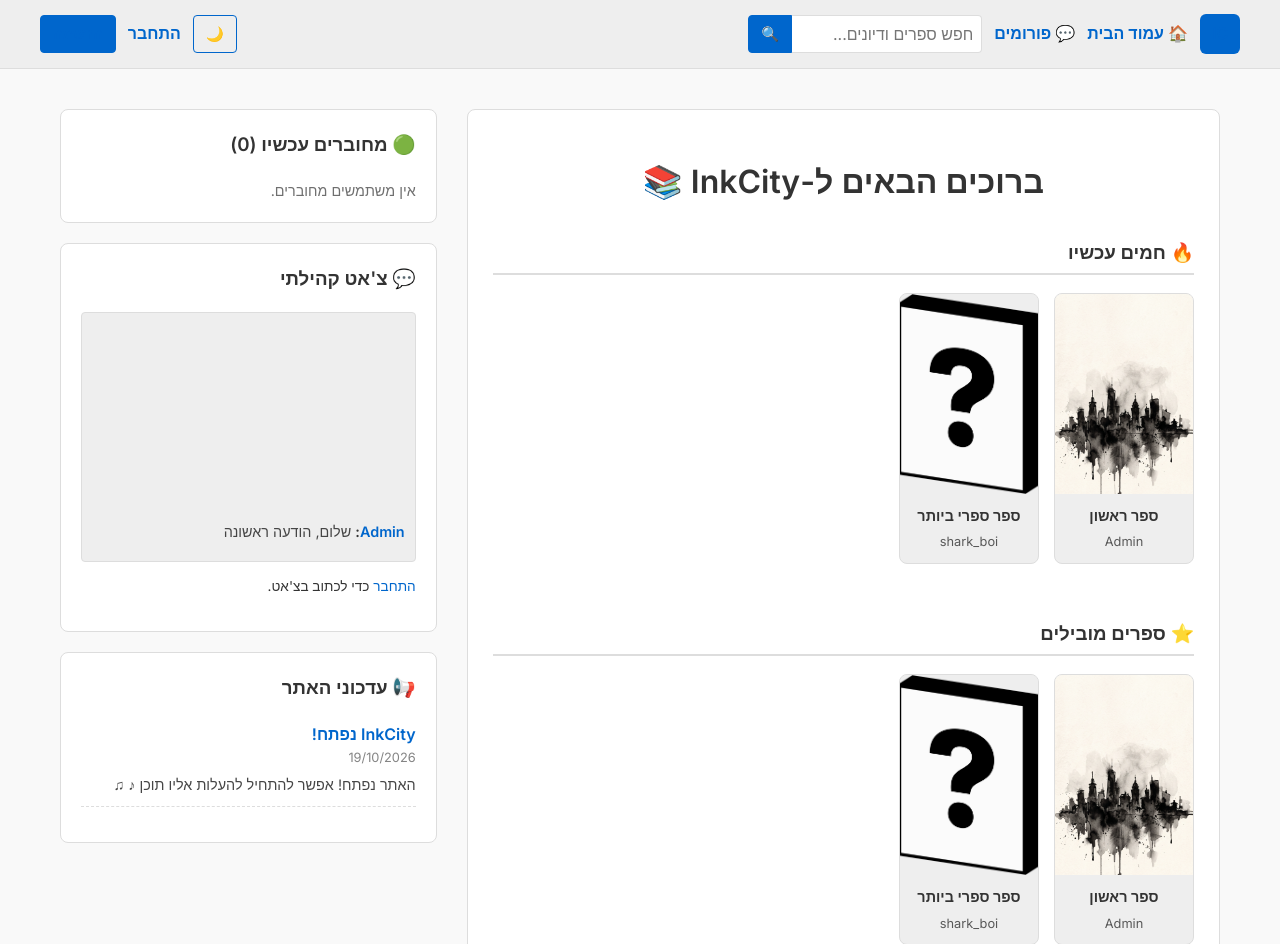
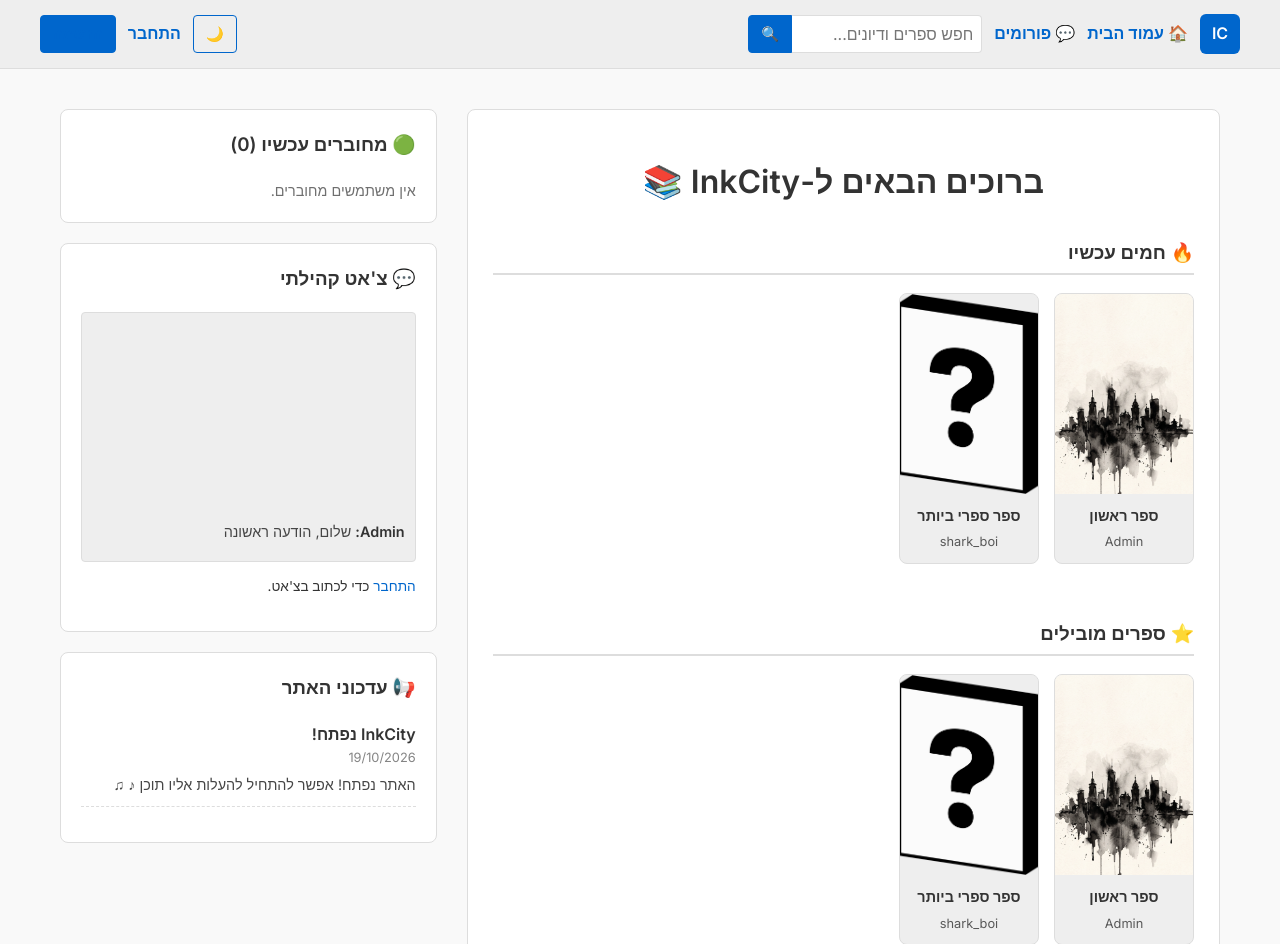
Before and after one commit to amirerez2000-alt/InkCity, a Django app: page / in a window 1280 px wide. Shown: the top 944 px of the page. Run offline with Django 5.2, Linux system fonts and the light colour scheme; data comes from the database, SQL or seed files in the repository; data that the repository does not hold is empty.

Commit message:
Polish design: fix navbar logo contrast, neutral link colours for titles and authors

```diff
--- a/books/templates/books/book_detail.html
+++ b/books/templates/books/book_detail.html
@@ -21,7 +21,7 @@
                     <span style="font-size: 0.5em; background: #e74c3c; color: white; padding: 3px 8px; border-radius: 4px; font-weight: normal;">🔒 טיוטה</span>
                 {% endif %}
             </h1>
-            <p>מאת: <a href="{% url 'profile_detail' book.author.username %}">{{ book.author.username }}</a></p>
+            <p>מאת: <a class="author-link" href="{% url 'profile_detail' book.author.username %}">{{ book.author.username }}</a></p>
 
             <div style="background: var(--nav-bg); padding: 15px; border-radius: 6px; border: 1px solid var(--border-color); margin-bottom: 15px;">
                 {{ book.summary|linebreaks }}
--- a/books/templates/books/forum_home.html
+++ b/books/templates/books/forum_home.html
@@ -8,7 +8,7 @@
 
     {% for category in categories %}
         <div style="border: 1px solid var(--border-color); padding: 15px; margin-bottom: 15px; border-radius: 6px; background: var(--nav-bg);">
-            <h3 style="margin-top: 0;"><a href="{% url 'category_detail' category.id %}">{{ category.name }}</a></h3>
+            <h3 style="margin-top: 0;"><a class="category-link" href="{% url 'category_detail' category.id %}">{{ category.name }}</a></h3>
             <p style="color: var(--text-color); opacity: 0.8;">{{ category.description }}</p>
             <span style="font-size: 0.85em; opacity: 0.6;">אשכולות בקטגוריה: {{ category.threads.count }}</span>
         </div>
--- a/books/templates/books/home.html
+++ b/books/templates/books/home.html
@@ -111,7 +111,7 @@
             <div class="chat-box">
                 {% for msg in chat_messages %}
                     <div class="chat-msg">
-                        <strong><a href="{% url 'profile_detail' msg.author.username %}">{{ msg.author.username }}</a>:</strong>
+                        <strong><a class="author-link" href="{% url 'profile_detail' msg.author.username %}">{{ msg.author.username }}</a>:</strong>
                         <span style="opacity: 0.9;">{{ msg.content }}</span>
                     </div>
                 {% empty %}
@@ -135,7 +135,7 @@
             <h3 style="margin-top: 0;">📢 עדכוני האתר</h3>
             {% for update in updates %}
                 <div style="margin-bottom: 15px; padding-bottom: 10px; border-bottom: 1px dashed var(--border-color);">
-                    <strong style="color: var(--link-color);">{{ update.title }}</strong>
+                    <strong class="update-title">{{ update.title }}</strong>
                     <div style="font-size: 0.8em; opacity: 0.6; margin-bottom: 5px;">{{ update.created_at|date:"d/m/Y" }}</div>
                     <p style="font-size: 0.9em; margin: 0; opacity: 0.9;">{{ update.content }}</p>
                 </div>
--- a/static/css/inkcity.css
+++ b/static/css/inkcity.css
@@ -36,6 +36,12 @@ a:hover { text-decoration: underline; }
 }
 .book-title:hover, .thread-title:hover, .profile-name:hover { text-decoration: underline; }
 
+.author-link, .update-title, .category-link {
+    color: var(--text-color);
+    text-decoration: none;
+}
+.author-link:hover, .category-link:hover { text-decoration: underline; }
+
 :focus-visible {
     outline: 2px solid var(--link-color);
     outline-offset: 2px;
@@ -66,7 +72,7 @@ a:hover { text-decoration: underline; }
     gap: 12px;
 }
 
-.navbar-logo {
+.navbar .navbar-logo {
     width: 40px;
     height: 40px;
     border-radius: 6px;
@@ -77,7 +83,7 @@ a:hover { text-decoration: underline; }
     align-items: center;
     justify-content: center;
 }
-.navbar-logo:hover { text-decoration: none; opacity: 0.9; }
+.navbar .navbar-logo:hover { text-decoration: none; opacity: 0.9; }
 
 .navbar-search {
     display: flex;
```
